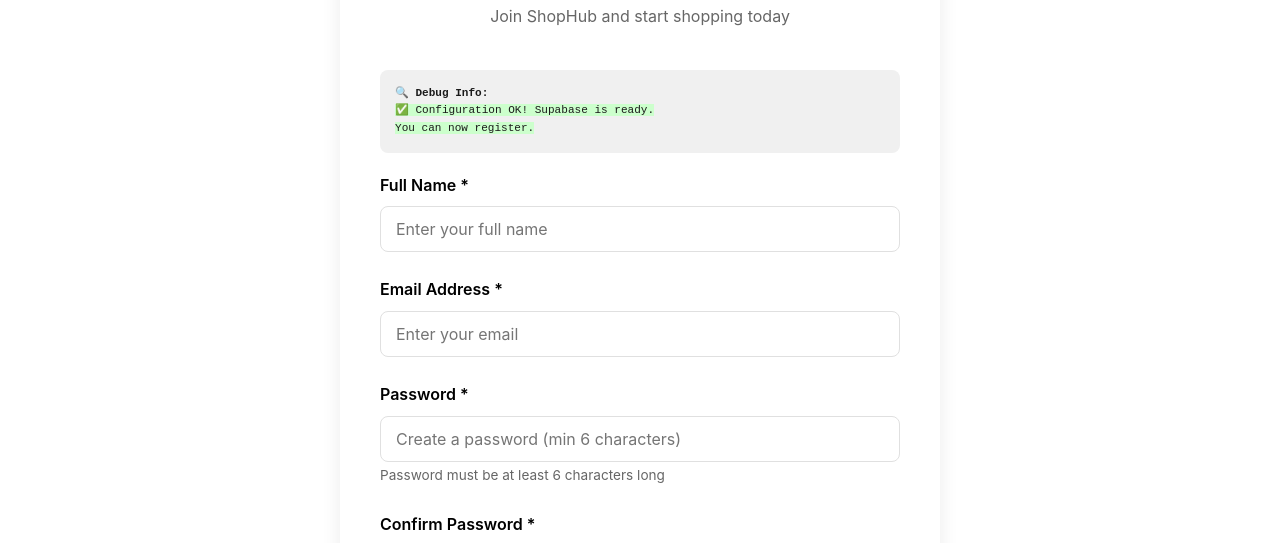
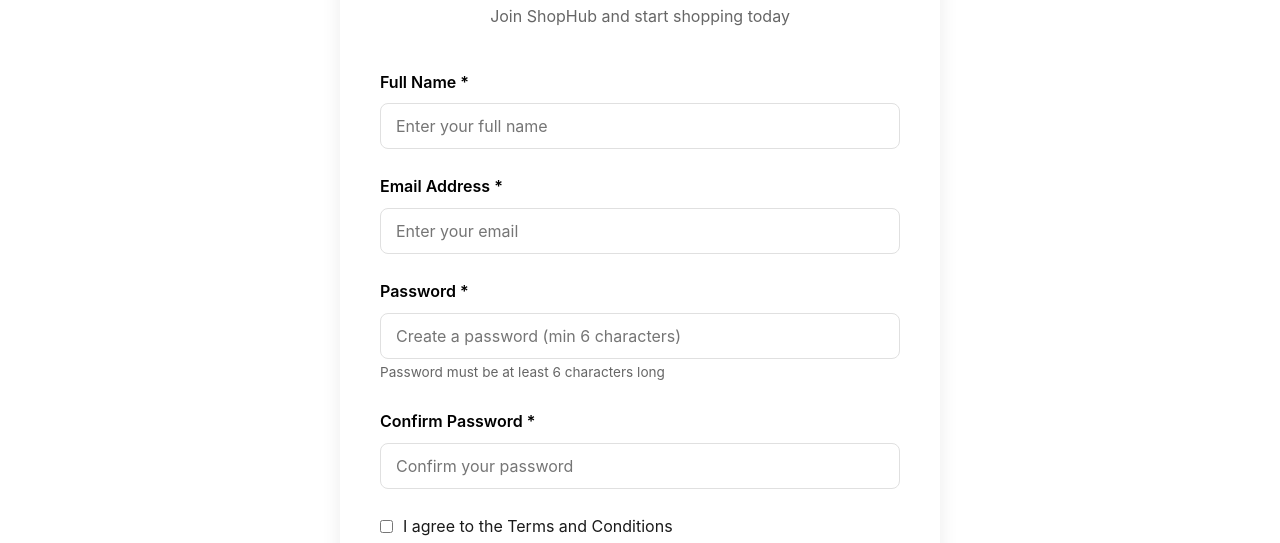
Before and after one commit to team4aimln8n-web/Team-4-Project, a plain HTML site: page register.html in a window 1280 px wide. Shown: the part 207-750 px from the top of the page. Drawn offline with nearby package versions, Linux system fonts and the light colour scheme.

Commit message:
Update register.html

```diff
--- a/register.html
+++ b/register.html
@@ -43,11 +43,7 @@
                 Join ShopHub and start shopping today
             </p>
 
-            <!-- Debug Info (Remove after testing) -->
-            <div id="debug-info" style="background: #f0f0f0; padding: 15px; border-radius: 8px; margin-bottom: 20px; font-family: monospace; font-size: 0.85em;">
-                <strong>🔍 Debug Info:</strong><br>
-                <span id="debug-text">Checking configuration...</span>
-            </div>
+
 
             <form id="register-form">
                 <div class="form-group">
@@ -135,7 +131,7 @@
                 debugInfo.style.background = '#ffcccc';
             } else {
                 console.log('✅ Supabase client found from api.js');
-                debugInfo.innerHTML = '✅ Configuration OK! Supabase is ready.<br>You can now register.';
+                debugInfo.innerHTML = '';
                 debugInfo.style.background = '#ccffcc';
             }
         }, 100);
@@ -286,4 +282,5 @@
         console.log('=== REGISTRATION SCRIPT LOADED ===');
     </script>
 </body>
+
 </html>
```
